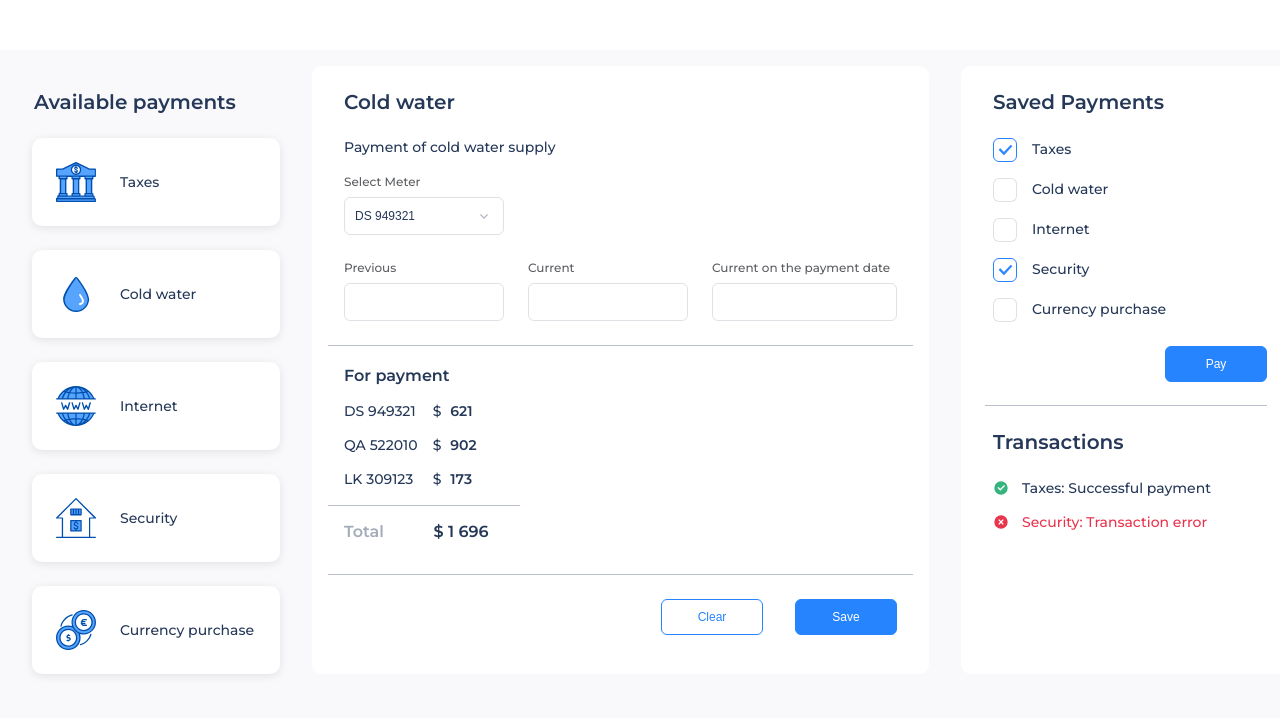
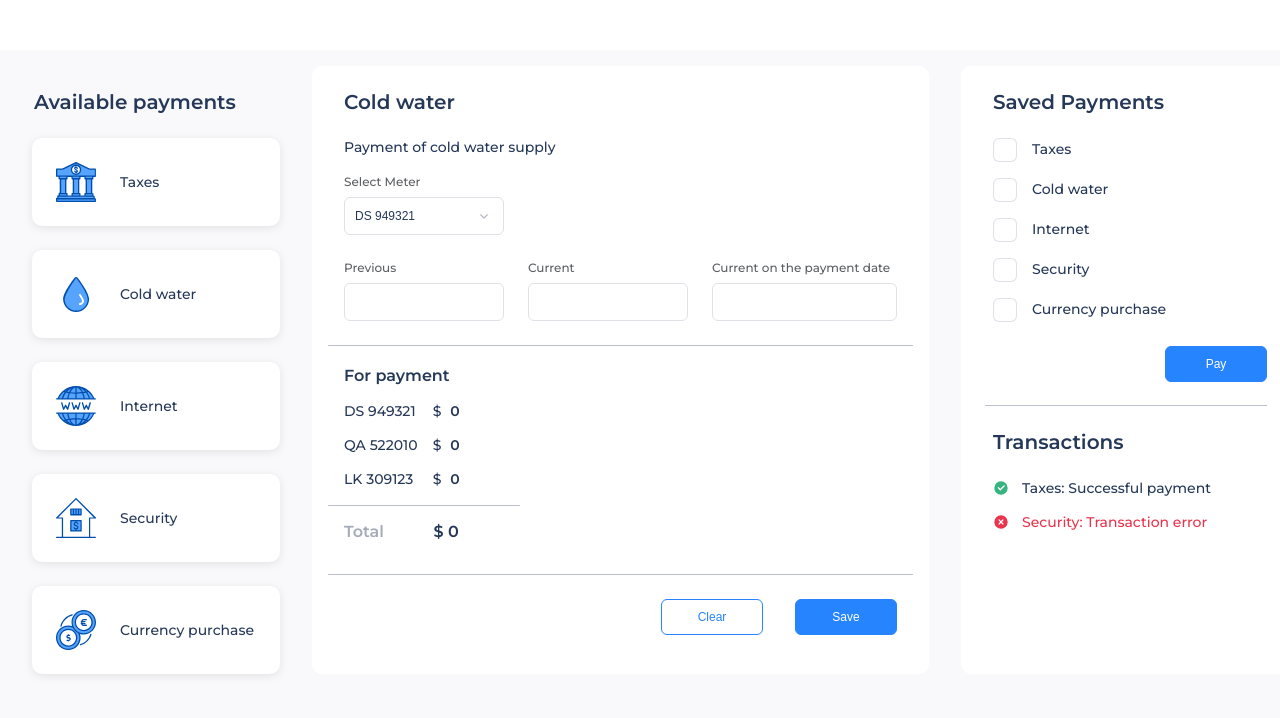
Before and after one commit to ruslanskrims/lectrum_billing_system, a website built with webpack: page src/index.html in a window 1280 px wide. Shown: the top 718 px of the page. Built offline with nearby package versions, Linux system fonts and the light colour scheme.

Commit message:
Initial commit

```diff
--- a/package.json
+++ b/package.json
@@ -3,8 +3,8 @@
   "version": "0.0.4",
   "description": "Lectrum JS + ES6 course personal project",
   "author": {
-    "name" : "Andrey Prisniak",
-    "email" : "aprisniak@lectrum.io"
+    "name": "Ruslans Krims",
+    "email": "krims.ruslan@gmail.com"
   },
   "scripts": {
     "build": "cross-env NODE_ENV=production webpack --config webpack/webpack.config.prod.js  --colors",
--- a/src/index.html
+++ b/src/index.html
@@ -1,10 +1,12 @@
 <!DOCTYPE html>
 <html lang="en">
   <head>
-    <meta charset="UTF-8">
-    <meta name="viewport" content="width=device-width, initial-scale=1">
-    <link href="https://fonts.googleapis.com/css2?family=Montserrat:wght@300;500;600&display=swap"
-      rel="stylesheet">
+    <meta charset="UTF-8" />
+    <meta name="viewport" content="width=device-width, initial-scale=1" />
+    <link
+      href="https://fonts.googleapis.com/css2?family=Montserrat:wght@300;500;600&display=swap"
+      rel="stylesheet"
+    />
     <title>Lectrum</title>
   </head>
   <body>
@@ -22,16 +24,16 @@
           <p class="left__company-desc" data-id="water">Cold water</p>
         </div>
         <div class="left__company" data-id="internet">
-          <img src="img/internet.svg" class="taxes" data-id="internet"/>
+          <img src="img/internet.svg" class="taxes" data-id="internet" />
           <p class="left__company-desc" data-id="internet">Internet</p>
         </div>
         <div class="left__company" data-id="security">
           <img src="img/security.svg" class="taxes" data-id="security" />
-          <p class="left__company-desc" data-id="security" >Security</p>
+          <p class="left__company-desc" data-id="security">Security</p>
         </div>
         <div class="left__company" data-id="exchange">
           <img src="img/exchange.svg" class="taxes" data-id="exchange" />
-          <p class="left__company-desc" data-id="exchange" >Currency purchase</p>
+          <p class="left__company-desc" data-id="exchange">Currency purchase</p>
         </div>
       </div>
       <div class="center">
@@ -56,22 +58,37 @@
               <div class="data__item data__previous">
                 <label for="previous">
                   <span>Previous</span>
-                  <input id="previous" name="previous" type="text" autocomplete="off"
-                    pattern="[0-9]{0,12}" />
+                  <input
+                    id="previous"
+                    name="previous"
+                    type="text"
+                    autocomplete="off"
+                    pattern="[0-9]{0,12}"
+                  />
                 </label>
               </div>
               <div class="data__item data__current">
                 <label for="current">
                   <span>Current</span>
-                  <input id="current" name="current" type="text" autocomplete="off"
-                    pattern="[0-9]{0,12}" />
+                  <input
+                    id="current"
+                    name="current"
+                    type="text"
+                    autocomplete="off"
+                    pattern="[0-9]{0,12}"
+                  />
                 </label>
               </div>
               <div class="data__item data__payment">
                 <label for="payment">
                   <span>Current on the payment date</span>
-                  <input id="payment" name="payment" type="text" autocomplete="off"
-                    pattern="[0-9]{0,12}" />
+                  <input
+                    id="payment"
+                    name="payment"
+                    type="text"
+                    autocomplete="off"
+                    pattern="[0-9]{0,12}"
+                  />
                 </label>
               </div>
             </div>
@@ -80,23 +97,27 @@
             <p class="form__summary-title">For payment</p>
             <ul class="form__summary-list">
               <li class="list__item">
-                <p><span class="list__item-label">DS 949321</span>
-                  <span class="price">$ <b>621</b></span>
+                <p>
+                  <span class="list__item-label">DS 949321</span>
+                  <span class="price">$ <b>0</b></span>
                 </p>
               </li>
               <li class="list__item">
-                <p><span class="list__item-label">QA 522010</span>
-                  <span class="price">$ <b>902</b></span>
+                <p>
+                  <span class="list__item-label">QA 522010</span>
+                  <span class="price">$ <b>0</b></span>
                 </p>
               </li>
               <li class="list__item">
-                <p><span class="list__item-label">LK 309123</span>
-                  <span class="price">$ <b>173</b></span>
+                <p>
+                  <span class="list__item-label">LK 309123</span>
+                  <span class="price">$ <b>0</b></span>
                 </p>
               </li>
               <li class="list__item list__total">
-                <p><span class="list__item-label">Total</span>
-                  <span class="price">$ <b>1 696</b></span>
+                <p>
+                  <span class="list__item-label">Total</span>
+                  <span class="price">$ <b>0</b></span>
                 </p>
               </li>
             </ul>
@@ -115,7 +136,7 @@
           <div class="right__payments-fields">
             <p class="right__payments-field">
               <label>
-                <input type="checkbox" checked/>
+                <input type="checkbox" />
                 <span>Taxes</span>
               </label>
             </p>
@@ -133,7 +154,7 @@
             </p>
             <p class="right__payments-field">
               <label>
-                <input type="checkbox" checked/>
+                <input type="checkbox" />
                 <span>Security</span>
               </label>
             </p>
@@ -152,7 +173,9 @@
           <p class="transactions__title">Transactions</p>
           <ul class="transactions__list">
             <li class="list__item">Taxes: Successful payment</li>
-            <li class="list__item list__item-error">Security: Transaction error</li>
+            <li class="list__item list__item-error">
+              Security: Transaction error
+            </li>
           </ul>
         </div>
       </div>
```
Also changed, not shown: 1 other file.
